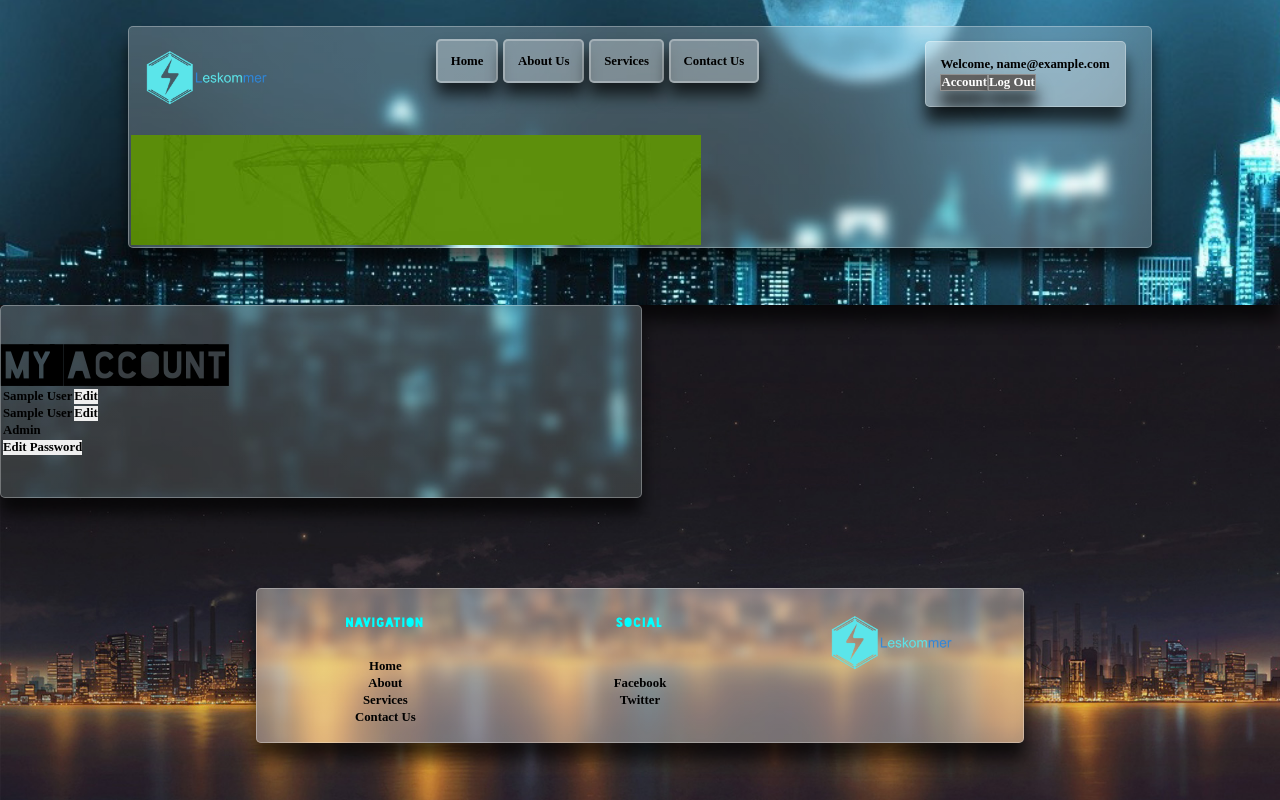
After one commit to u11205131/Leskommer, a PHP site: page /Account/Account.php in a window 1280 px wide. The commit adds this page. Run offline with PHP 8.4, Linux system fonts and the light colour scheme; the visitor is signed in with stand-in values (Sample User, id 1).

Commit message:
Account added

```diff
--- /dev/null
+++ b/Account/Account.php
@@ -0,0 +1,27 @@
+<!--==============================================================================
+							Account Page
+		Account page where the user can find and edit his/her account details
+	==============================================================================-->
+<!DOCTYPE html>
+<html>
+	<head>
+		<meta charset="UTF-8"/>
+
+		<link rel="shortcut icon" href="../Images/LogoIco.gif" />
+		<!-- CSS -->
+		<?php $page="Account"; include "../Constructors/Includes.php" ?>
+	</head>
+	<body>
+		<!--HEADER PHP-->
+		<?php include "../Header/Header.php" ?>
+
+		<!--CONTENT PHP-->
+		<?php include "PHP/Content.php" ?>
+
+		<!--SIDEBAR PHP (IF NEEDED)-->
+
+		<!--FOOTER PHP-->
+		<?php include "../Footer/footer.php" ?>
+
+	</body>
+</html>
--- /dev/null
+++ b/Account/PHP/Content.php
@@ -0,0 +1,23 @@
+<div class="headerContent">
+	<h1>My Account</h1>
+	<table>
+		<tr id = "rowName">
+			<td id="accountName"><?php echo $_SESSION['name'] ?></td>
+			<td id="editName"><button >Edit</button></td>
+		</tr>
+		<tr id="rowSurname">
+			<td id="accountSurname"><?php echo $_SESSION['surname'] ?></td>
+			<td id="editSurname"><button>Edit</button></td>
+		</tr>
+		<tr>
+			<td><?php
+					if($_SESSION['admin']){
+						echo "Admin";
+					}else echo "User";
+			 ?></td>
+		</tr>
+		<tr id="rowPassword">
+			<td colspan="2" id="editPassword"><button>Edit Password</button></td>
+		</tr>
+	</table>
+</div>
--- a/Constructors/Includes.php
+++ b/Constructors/Includes.php
@@ -1,3 +1,5 @@
+<?php session_start(); ?>
+
 <!-- CONSTRUCTORS -->
 <link rel="stylesheet" type="text/css" href="../CSS/style.css">
 <?php
@@ -18,6 +20,10 @@
 	<script src="../Calculator/JS/buttonHandler.js"></script>
  	<script src="../Calculator/JS/calculator.js"></script>
 
+<?php } ?>
+
+<?php if($page == "Account"){ ?>
+	<script src="../Account/JS/Account.js"></script>
 <?php } ?>
 
 <!-- CSS -->
--- a/Constructors/Validator.php
+++ b/Constructors/Validator.php
@@ -1,22 +1,69 @@
 <?php
+	session_start();
 	include "connectDB.php";
-	if(isset($_SESSION['username'])){
+	$ret = 0;
 
-	}
+
 	if(isset($_POST['type'])){
 		if($_POST['type'] == 'post'){
-			login($_POST['username'], $_POST['password']);
+
+			//TEST LOGIN
+			$result = mysql_query("SELECT * FROM Users WHERE Email LIKE '".$_POST['username']."' AND Password LIKE '".$_POST['password']."' LIMIT 1")
+				or die("Error with Query");
+
+			if(mysql_num_rows($result) > 0) {
+				$ret = 1;
+				while($row = mysql_fetch_array($result)) {
+					$_SESSION['username'] = $row['Email'];
+					$_SESSION['name'] = $row['Name'];
+					$_SESSION['surname'] = $row['Surname'];
+					$_SESSION['admin'] = $row['Admin'];
+					$_SESSION['password'] = $row['Password'];
+				}
+				//print_r($_SESSION);
+			}
+			else $ret= 0;
 		}
+		else if($_POST['type'] == 'validate'){
+			if(isset($_SESSION['username'])){
+				$ret = $_SESSION['username'];
+			}
+			else $ret = 0;
+		}
+		else if($_POST['type'] == 'logout'){
+			session_unset();
+    		session_destroy();
+		}
+		else if($_POST['type'] == 'update'){
+			if(isset($_POST['name'])){
+				$name = mysql_real_escape_string($_POST['name']);
+				$_SESSION['name'] = $name;
+				$result = mysql_query("UPDATE Users SET Name = '$name' WHERE Email = '".$_SESSION['username']."'")
+					or die("Error with Query");
+				$ret = "UPDATED";
+			}
+			if(isset($_POST['surname'])){
+				$surname = mysql_real_escape_string($_POST['surname']);
+				$_SESSION['surname'] = $surname;
+				$result = mysql_query("UPDATE Users SET Surname = '$surname' WHERE Email = '".$_SESSION['username']."'")
+					or die("Error with Query");
+				$ret = "UPDATED";
+			}
+			if(isset($_POST['passwordOld']) && isset($_POST['passwordNew'])){
+				$passwordOld = mysql_real_escape_string($_POST['passwordOld']);
+				$passwordNew = mysql_real_escape_string($_POST['passwordNew']);
 
+				if($passwordOld == $_SESSION['password']){
+					$_SESSION['password'] = $passwordNew;
+
+					$result = mysql_query("UPDATE Users SET Password = '$passwordNew' WHERE Email = '".$_SESSION['username']."'")
+						or die("Error with Query");
+					$ret = "UPDATED";
+				}
+			}
+		}
 	}
 
-	function login($user, $pass){
-		//TEST LOGIN
-		$result = mysql_query("SELECT * FROM Users WHERE Email LIKE '$user' AND Password LIKE '$pass' LIMIT 1")
-			or die("Error with Query");
-		if(mysql_num_rows($result) < 1) {
-			echo false;
-		}
-		else echo true;
-	}
+
+	echo $ret;
 ?>
--- a/Header/Header.css
+++ b/Header/Header.css
@@ -49,8 +49,8 @@
 {
 	width: 80%;
 
-	background: -moz-linear-gradient(90deg, rgba(255, 255, 255, 0.35), rgba(255, 255, 255, 0.35)) ,url("../Images/cityEditBlur.jpg");
-	background: -webkit-linear-gradient(90deg, rgba(255, 255, 255, 0.35), rgba(255, 255, 255, 0.35)) ,url("../Images/cityEditBlur.jpg");
+	background: -moz-linear-gradient(90deg, rgba(255, 255, 255, 0.2), rgba(255, 255, 255, 0.2)) ,url("../Images/cityEditBlur.jpg");
+	background: -webkit-linear-gradient(90deg, rgba(255, 255, 255, 0.2), rgba(255, 255, 255, 0.2)) ,url("../Images/cityEditBlur.jpg");
 	background-repeat: no-repeat;
 	background-size: cover;
 	background-attachment: fixed;
@@ -74,25 +74,17 @@
 .headerNavigation .headerNavTable .nav a
 {
 	padding: 1em;
-	/*background-color: rgba(255, 255, 255, 0.3);
+	background-color: rgba(255, 255, 255, 0.3);
 	border: 2px solid rgba(255, 255, 255, 0.3);
 	-moz-box-shadow: 0 1.5vmin 2vmin rgba(0, 0, 0, 0.7);
 	-webkit-box-shadow: 0 1.5vmin 2vmin rgba(0, 0, 0, 0.7);
 	box-shadow: 0 1.5vmin 2vmin rgba(0, 0, 0, 0.7);
-	border-radius: 5px;*/
+	border-radius: 5px;
 	margin-left: 5px;
-	background-color : #616161;
-	color: gainsboro;
-
-	-moz-box-shadow: 0 2vmin 2vmin rgba(0, 0, 0, 0.7);
-	-webkit-box-shadow: 0 2vmin 2vmin rgba(0, 0, 0, 0.7);
-	box-shadow: 0 2vmin 2vmin rgba(0, 0, 0, 0.7);
 }
-.headerNavigation .headerNavTable .nav a:hover
-{
+.headerNavigation .headerNavTable .nav a:hover{
 	background-color: rgba(0, 255, 255, 0.6);
-	/*border-radius: 5px;*/
-	color: black;
+	border-radius: 5px;
 }
 
 .headerNavigation .headerNavTable .extra
@@ -104,8 +96,8 @@
 /*HEADER CONTENT*/
 .headerContent
 {
-	background: -moz-linear-gradient(90deg, rgba(255, 255, 255, 0.35), rgba(255, 255, 255, 0.35)) ,url("../Images/cityEditBlur.jpg");
-	background: -webkit-linear-gradient(90deg, rgba(255, 255, 255, 0.35), rgba(255, 255, 255, 0.35)) ,url("../Images/cityEditBlur.jpg");
+	background: -moz-linear-gradient(90deg, rgba(255, 255, 255, 0.2), rgba(255, 255, 255, 0.2)) ,url("../Images/cityEditBlur.jpg");
+	background: -webkit-linear-gradient(90deg, rgba(255, 255, 255, 0.2), rgba(255, 255, 255, 0.2)) ,url("../Images/cityEditBlur.jpg");
 	background-repeat: no-repeat;
 	background-size: cover;
 	background-attachment: fixed;
@@ -125,7 +117,6 @@
 {
 	width: 100%;
 }
-
 img
 {
 	width: 10vmax;
@@ -146,12 +137,10 @@ img
 }
 .loginTable .buttons button{
 	margin: 1;
-	width: 92.5%;
+	width: 98%;
 }
-.loginTable .buttons button:hover
-{
+.loginTable .buttons button:hover{
 	background-color: rgb(0, 255, 255);
-	color: black;
 }
 .login{
 	background-color : #616161;
@@ -167,8 +156,8 @@ img
 }
 
 .register{
-	background-color : #616161;
-	color: gainsboro;
+	background-color : #939393;
+	color: white;
 
 	-moz-box-shadow: 0 2vmin 2vmin rgba(0, 0, 0, 0.7);
 	-webkit-box-shadow: 0 2vmin 2vmin rgba(0, 0, 0, 0.7);
@@ -179,7 +168,7 @@ img
 
 .accountBTN, .logOutBTN{
 	background-color : #616161;
-	color: gainsboro;
+	color: white;
 
 	-moz-box-shadow: 0 2vmin 2vmin rgba(0, 0, 0, 0.7);
 	-webkit-box-shadow: 0 2vmin 2vmin rgba(0, 0, 0, 0.7);
@@ -187,30 +176,13 @@ img
 	border: 1px solid rgba(255, 255, 255, 0.3);
 }
 
-.accountBTN:hover, .logOutBTN:hover
-{
+.accountBTN:hover, .logOutBTN:hover{
 	background-color : rgb(0,255,255);
-	color: black;
 }
 
-.noloadshedStatus
-{
-	width: 20vmax;
-	height: 5vmax;
-	margin-left: auto;
-	margin-right: auto;
-	background: rgba(0, 0, 0, 0) url("../Images/bgNoLoadShed.jpg") no-repeat scroll left top;
-
-	position: relative;
-	top: -3vmax;
+.noloadshedStatus p {
+    background: rgba(0, 0, 0, 0) url("../Images/bgNoLoadShed.jpg") no-repeat scroll left top;
+    color: #fff;
+    min-height: 40px;
+    padding: 30px 40px 40px;
 }
-
-.noloadshedStatus p
-{
-    text-align: center;
-    color: #fff;
-    padding-top: 1.1vmax;
-    padding-left: 3.5vmax;
-    padding-right: 3.5vmax;
-    font-size: 1vmax;
-}
--- a/Header/Header.js
+++ b/Header/Header.js
@@ -1,5 +1,5 @@
-debug("Header.js included");
-
+//debug("Header.js included");
+validate(false);
 $(document).ready(function(){
    $(".registerBTN").click(function(e){
    		e.preventDefault();
@@ -7,10 +7,7 @@ $(document).ready(function(){
    });
    $(".loginBTN").click(function(e){
    		e.preventDefault();
-   		if(validate()){
-   			login();
-   		};
-
+   		validate(true);
    });
 })
 $(document).on("click", ".completeBTN", function(e){
@@ -23,6 +20,18 @@ $(document).on("click", ".registerBackBTN", function(e){
 	e.preventDefault();
 	returnFromRegisterScreen();
 });
+$(document).on("click", ".logOutBTN", function(e){
+	e.preventDefault();
+	logOut();
+});
+$(document).on("click", ".accountBTN", function(e){
+	e.preventDefault();
+	gotoAccount();
+});
+
+function gotoAccount(){
+	window.location.href = "../Account/Account.php";
+}
 
 function register(){
 	startRegisterScreen();
@@ -119,23 +128,69 @@ function returnFromRegisterScreen(){
 		$(".coverDIV").remove();
 	});
 }
-function validate(){
-	return true;
+function validate(clicked){
+	var dat = {type: "validate"};
+	$.ajax({
+          type: 'POST',
+          url: '../Constructors/Validator.php',
+          data: dat,
+          cache: false,
+          success: function(ret) {
+          	debug("TEST RETURN : " + ret);
+          	if(parseInt(ret) == 0){
+         		debug("DONT");
+          		//return true;
+          		if(clicked){
+          			login();
+          		}
+          	}
+          	else {
+
+          		$(".account .loginForm").hide();
+          		//$(".account").children().remove();
+				//BUILD LOGIN
+
+				var tbl = createElement(TABLE, [CLASS, "loggedInAccount"]);
+				var tr = createElement(TR);
+				var td = createElement(TD, "Welcome, " + ret, [CLASS, "loggedInName"]);
+				var tr2 = createElement(TR);
+				var td2 = createElement(TD);
+				var account = createElement(BUTTON, "Account", [CLASS, "accountBTN"]);
+				var logOut = createElement(BUTTON, "Log Out", [CLASS, "logOutBTN"]);
+
+				td2.appendChild(account);
+				td2.appendChild(logOut);
+				tr2.appendChild(td2);
+				tr.appendChild(td);
+				tbl.appendChild(tr);
+				tbl.appendChild(tr2);
+				$(".account").append(tbl);
+          		return false;
+          	}
+          }
+         });
 }
 function login(){
 
 	var name = $("#loginUsername").val();
 	var pass = $("#loginPassword").val();
-	$.post("../Constructors/Validator.php", {type:'post', username:name, password:pass}, function(d){
+	var dat = {type: "post", username: name, password:pass};
+	debug(dat);
+
+	$.ajax({
+          type: 'POST',
+          url: '../Constructors/Validator.php',
+          data: dat,
+          cache: false,
+          success: function(ret) {
           	//HANDLE LOGIN
-		debug(d);
-	});
-
+			debug("TEST RETURN : " + ret);
+			if(parseInt(ret) > 0){
+				$(".account .loginForm").hide();
 				//$(".account").children().remove();
 				//BUILD LOGIN
-	//var name = "Name";
 
-	/*var tbl = createElement(TABLE, [CLASS, "loggedInAccount"]);
+				var tbl = createElement(TABLE, [CLASS, "loggedInAccount"]);
 				var tr = createElement(TR);
 				var td = createElement(TD, "Welcome, " + name, [CLASS, "loggedInName"]);
 				var tr2 = createElement(TR);
@@ -149,7 +204,24 @@ function login(){
 				tr.appendChild(td);
 				tbl.appendChild(tr);
 				tbl.appendChild(tr2);
-	$(".account").append(tbl);*/
+				$(".account").append(tbl);
+  			}
+    	}
+	});
+};
+function logOut(){
+	var dat = {type: "logout"};
+	$.ajax({
+		type: 'POST',
+		url: '../Constructors/Validator.php',
+		data: dat,
+		cache: false,
+		success: function(ret) {
+			debug("logout");
+			$(".account .loggedInAccount").hide();
+			$(".account .loginForm").show();
+		}
+	});
 }
 
 function loadshedding(){
@@ -158,7 +230,7 @@ function loadshedding(){
 	// CM Oelofse
 	// 19/05/2015
 	// *******************************************************
-	$.ajaxSetup({
+	/*$.ajaxSetup({
 	    scriptCharset: "utf-8", //or "ISO-8859-1"
 	    contentType: "application/json; charset=utf-8"
 	});
@@ -194,5 +266,5 @@ function loadshedding(){
 			document.getElementById("lsstatus").innerHTML = "Load Shedding Stage 3 is in progress!";
 			document.getElementById("lsstatus").className = "loadshedding";
 		};
-	});
+	});*/
 }
--- a/Header/Header.php
+++ b/Header/Header.php
@@ -33,7 +33,7 @@
 					<div id="status" class="noloadshedStatus">
 						<p>
 							<img id="loadshedstageimg" class="hidden" onload="loadshedding()" src="../Images/bgNoLoadShed.jpg" style="display: none;">
-							<span id="lsstatus"></span>
+							<span id="lsstatus" style="font-size:18px; font-weight:bold"></span>
 						</p>
 					</div>
 				</td>
--- a/Header/login.php
+++ b/Header/login.php
@@ -1,4 +1,4 @@
-<form>
+<form class="loginForm">
 	<table class="loginTable">
 		<tr>
 			<td colspan="2"><input class="login" id="loginUsername" type="text" placeholder="Username"/></td>
```
Also changed, not shown: Account/JS/Account.js (added, +161 -0 lines). Lines whose indentation alone changed are shown as unchanged.
